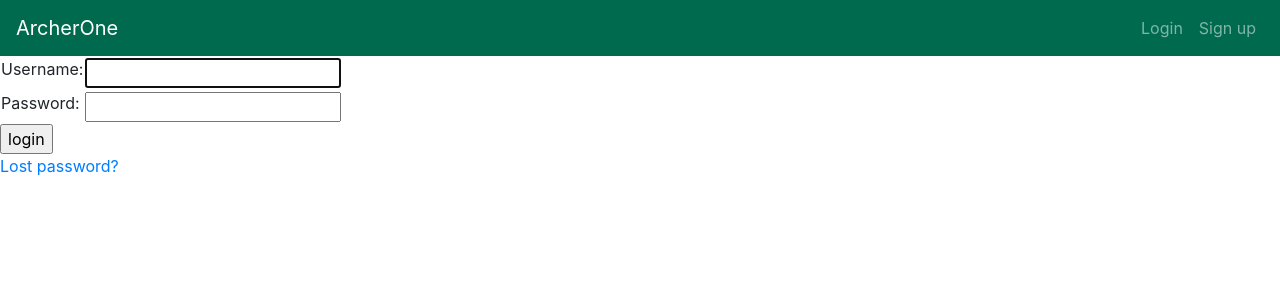
After one commit to dlsucomet/AnimoSched, a Django app: page /accounts/login/ in a window 1280 px wide. The commit adds this page. Shown: the top 300 px of the page. Run offline with Django 3.2, Linux system fonts and the light colour scheme; some libraries are stand-ins or nearby versions.

Commit message:
User login views

```diff
--- a/PrototypeV1/archerone/static/css/styles.css
+++ b/PrototypeV1/archerone/static/css/styles.css
@@ -5,3 +5,10 @@
 .topnav {
     background-color: var(--primary);
 }
+
+.center {
+    display: block;
+    margin-left: auto;
+    margin-right: auto;
+    width: 50%;
+  }
--- a/PrototypeV1/archerone/templates/base_generic.html
+++ b/PrototypeV1/archerone/templates/base_generic.html
@@ -20,33 +20,24 @@
 
     <div class="collapse navbar-collapse" id="navbarSupportedContent">
       <ul class="navbar-nav ml-auto">
+        {% if user.is_authenticated %}
+        <li class="nav-item">
+          <a class="nav-link" href="{% url 'logout' %}">Logout</a>
+        </li>
+        {% else %}
         <li class="nav-item">
           <a class="nav-link" href="{% url 'login' %}">Login</a>
         </li>
         <li class="nav-item">
-          <a class="nav-link" href="{% url 'signup' %}">Sign up</a>
+          <a class="nav-link" href="{% url 'index' %}">Sign up</a>
         </li>
+        {% endif %}
       </ul>
     </div>
-
   </nav>
 
+  {% block content %}
+  {% endblock %}
 
-
-
-  <!-- <div class="container-fluid">
-    <div class="row">
-      <div class="col-sm-2">
-      {% block sidebar %}
-        <ul class="sidebar-nav">
-          <li><a href="{% url 'index' %}">Home</a></li>
-          <li><a href="">All books</a></li>
-          <li><a href="">All authors</a></li>
-        </ul>
-     {% endblock %}
-      </div>
-      <div class="col-sm-10 ">{% block content %}{% endblock %}</div>
-    </div>
-  </div> -->
 </body>
 </html>
--- /dev/null
+++ b/PrototypeV1/archerone/templates/registration/logged_out.html
@@ -0,0 +1,6 @@
+{% extends "base_generic.html" %}
+
+{% block content %}
+  <p>Logged out!</p>
+  <a href="{% url 'login'%}">Click here to login again.</a>
+{% endblock %}
--- /dev/null
+++ b/PrototypeV1/archerone/templates/registration/login.html
@@ -0,0 +1,36 @@
+{% extends "base_generic.html" %}
+
+{% block content %}
+    {% if form.errors %}
+        <p>You entered invalid credentials. Please try again.</p>
+    {% endif %}
+
+  {% if next %}
+    {% if user.is_authenticated %}
+      <p>Your account doesn't have access to this page. To proceed,
+      please login with an account that has access.</p>
+    {% else %}
+      <p>Please login to see this page.</p>
+    {% endif %}
+  {% endif %}
+
+    <form method="post" action="{% url 'login' %}">
+        {% csrf_token %}
+        <table>
+            <tr>
+            <td>{{ form.username.label_tag }}</td>
+            <td>{{ form.username }}</td>
+            </tr>
+            <tr>
+            <td>{{ form.password.label_tag }}</td>
+            <td>{{ form.password }}</td>
+            </tr>
+        </table>
+        <input type="submit" value="login" />
+        <input type="hidden" name="next" value="{{ next }}" />
+    </form>
+
+  {# Assumes you setup the password_reset view in your URLconf #}
+  <p><a href="{% url 'password_reset' %}">Lost password?</a></p>
+
+{% endblock %}
--- /dev/null
+++ b/PrototypeV1/archerone/templates/registration/password_reset_complete.html
@@ -0,0 +1,6 @@
+{% extends "base_generic.html" %}
+
+{% block content %}
+  <h1>The password has been changed!</h1>
+  <p><a href="{% url 'login' %}">log in again?</a></p>
+{% endblock %}
--- /dev/null
+++ b/PrototypeV1/archerone/templates/registration/password_reset_done.html
@@ -0,0 +1,5 @@
+{% extends "base_generic.html" %}
+
+{% block content %}
+  <p>We've emailed you instructions for setting your password. If they haven't arrived in a few minutes, check your spam folder.</p>
+{% endblock %}
--- /dev/null
+++ b/PrototypeV1/archerone/templates/registration/password_reset_email.html
@@ -0,0 +1,2 @@
+Someone asked for password reset for email {{ email }}. Follow the link below:
+{{ protocol}}://{{ domain }}{% url 'password_reset_confirm' uidb64=uid token=token %}
--- a/PrototypeV1/archerone/urls.py
+++ b/PrototypeV1/archerone/urls.py
@@ -3,7 +3,5 @@ from . import views
 
 urlpatterns = [
     path('', views.index, name='index'),
-    path('login/', views.index, name='login'),
-    path('signup/', views.index, name='signup'),
     # path('profile/', views.index, name='profile'),
 ]
--- a/PrototypeV1/mysite/urls.py
+++ b/PrototypeV1/mysite/urls.py
@@ -14,9 +14,8 @@ Including another URLconf
     2. Add a URL to urlpatterns:  path('blog/', include('blog.urls'))
 """
 from django.contrib import admin
-from django.urls import path
+from django.urls import path, include
 
-from django.urls import include
 from django.views.generic import RedirectView
 from django.conf import settings
 from django.conf.urls.static import static
@@ -24,5 +23,6 @@ from django.conf.urls.static import static
 urlpatterns = [
     path('admin/', admin.site.urls),
     path('archerone/', include('archerone.urls')),
+    path('accounts/', include('django.contrib.auth.urls')),
     path('', RedirectView.as_view(url='archerone/', permanent=True)),
 ] + static(settings.STATIC_URL, document_root=settings.STATIC_ROOT) # static is for serving static files (CSS, Javascript, images, etc.); only for development
```
Also changed, not shown: PrototypeV1/archerone/templates/index.html (+3 -12 lines), PrototypeV1/archerone/templates/registration/password_reset_confirm.html (added, +29 -0 lines), PrototypeV1/archerone/templates/registration/password_reset_form.html (added, +12 -0 lines), PrototypeV1/mysite/settings.py (+7 -3 lines), PrototypeV1/db.sqlite3.
